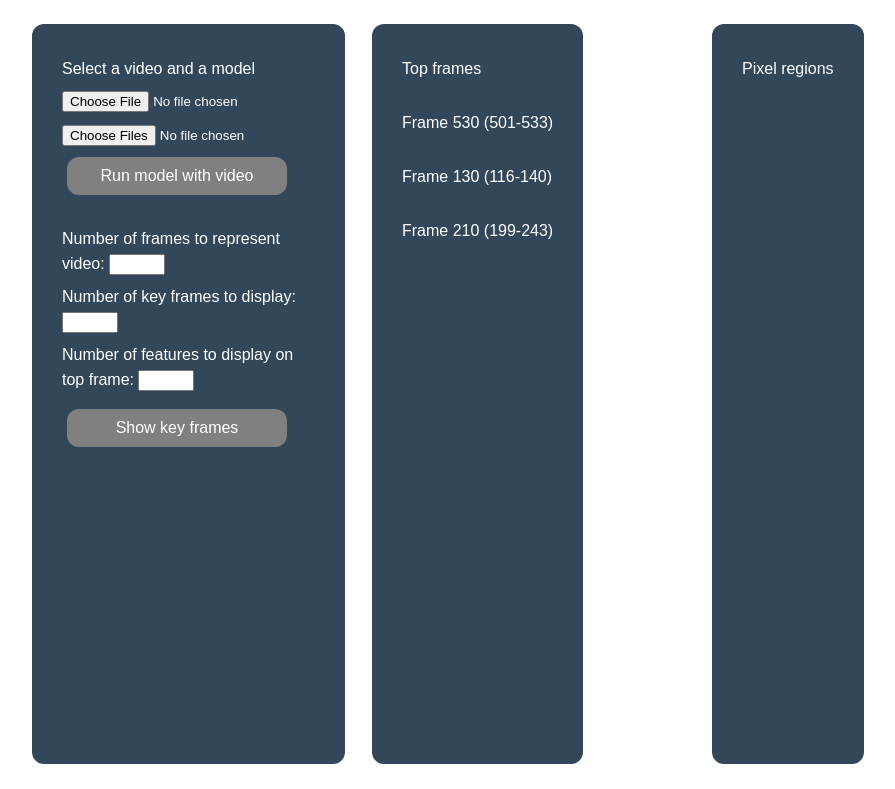
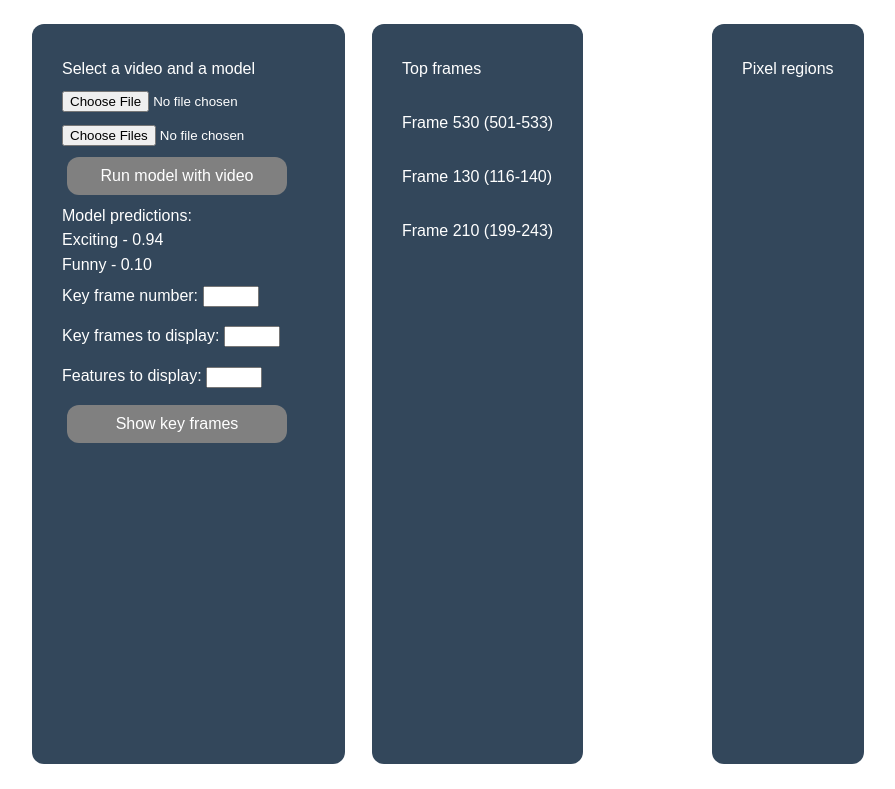
Before and after one commit to jovanneste/Emotion-XAI-Videos, a Flask app: page / in a window 1280 px wide. Shown: the part 150-939 px from the top of the page, without its empty margins (1-896 px from the left). Run offline with Flask 2, Linux system fonts and the light colour scheme.

Commit message:
app changes

```diff
--- a/app/templates/index.html
+++ b/app/templates/index.html
@@ -20,17 +20,19 @@
             <!-- <button onclick="getOption()">Run</button> -->
             <br>
             <button class="button" onclick="getOption()" style="vertical-align:middle"><span>Run model with video</span></button>
-            <br>
+            <label>Model predictions:</label>
+            <label>Exciting - 0.94</label>
+            <label>Funny - 0.10</label>
+            <!-- <br>
             <span class="output"></span>
-             <br>
-           <label for="fname">Number of frames to represent video:
+             <br> -->
+           <label for="fname">Key frame number:
            <input type="number" id="features" name="features" min="1" max="10"></label>
-           <label for="fname">Number of key frames to display:
+           <label for="fname">Key frames to display:
            <input type="number" id="frames" name="frames" min="1" max="10"></label>
-           <label for="fname">Number of features to display on top frame:
+           <label for="fname">Features to display:
            <input type="number" id="features" name="features" min="1" max="10"></label>
 
-           <!-- <button type="button" onclick="showFrames()" id="btnID">Show Image</button> -->
            <button class="button" onclick="showFrames()" style="vertical-align:middle"><span>Show key frames</span></button>
          </p>
 
```
